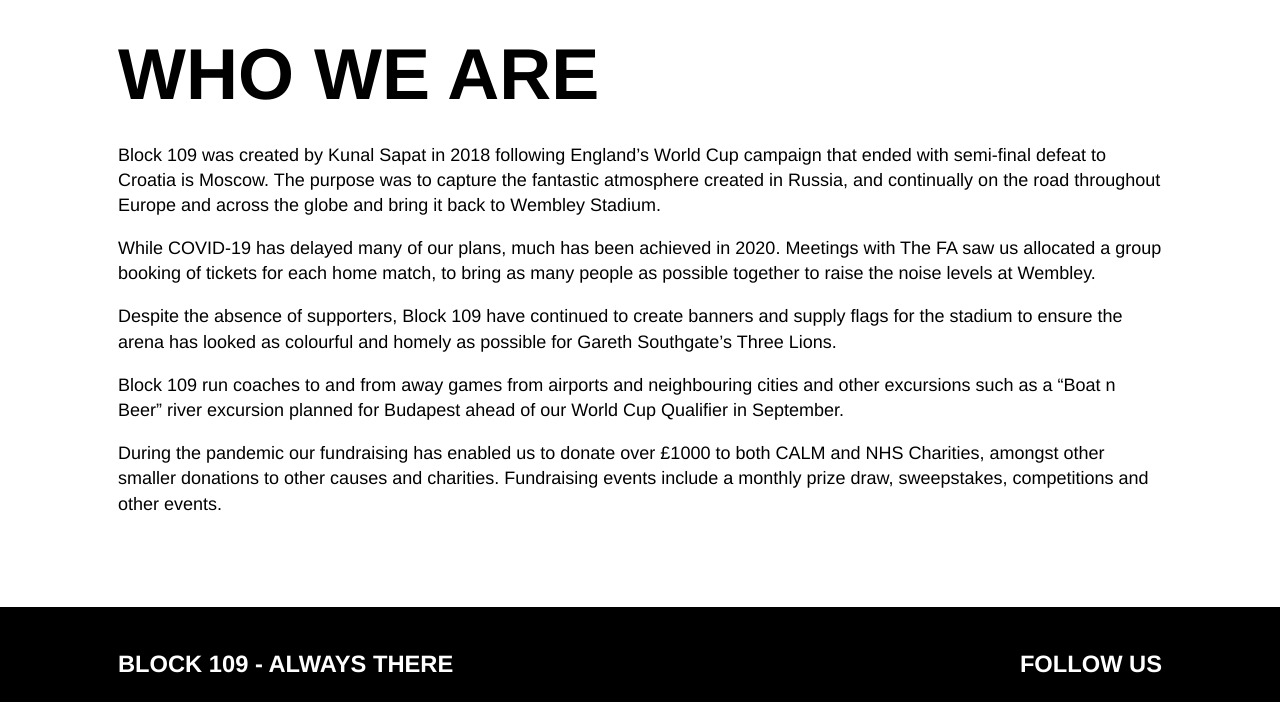
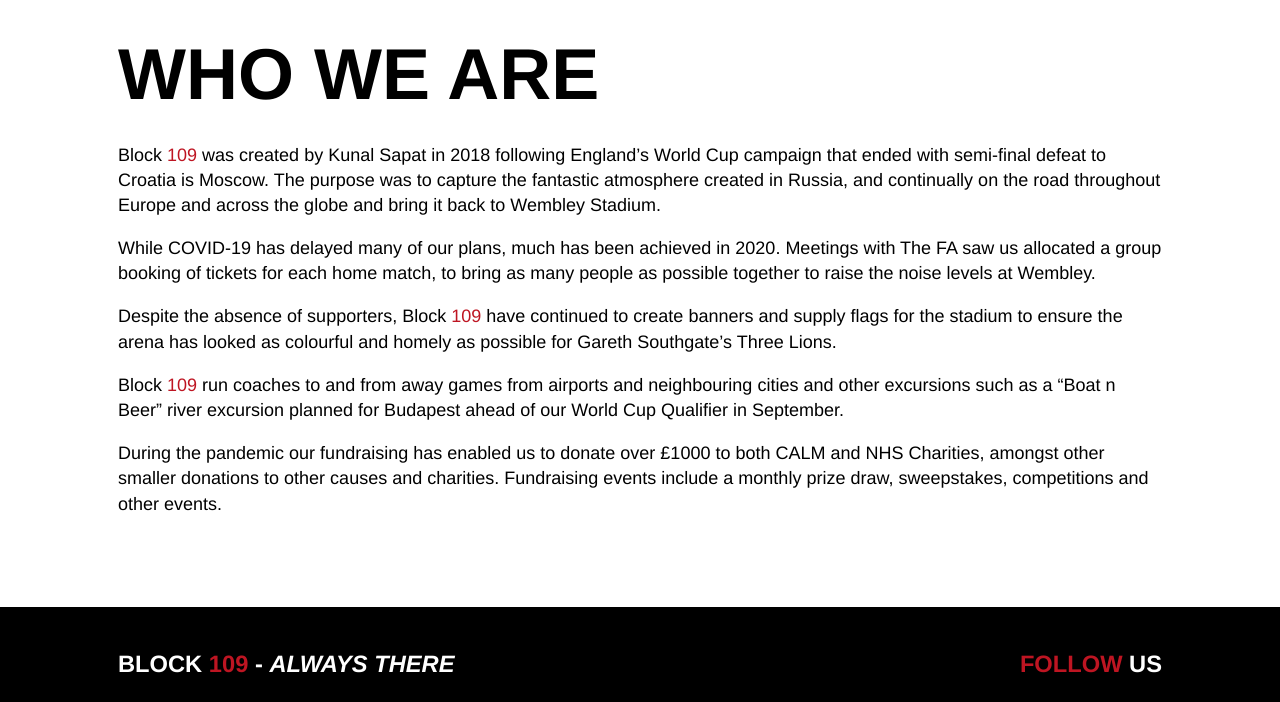
Before and after one commit to sjransom/block109, a plain HTML site: page index.html in a window 1280 px wide. Shown: the part 787-1489 px from the top of the page. Drawn offline with Linux system fonts and the light colour scheme.

Commit message:
design touches for footer and main text

```diff
--- a/index.html
+++ b/index.html
@@ -49,10 +49,10 @@
         </div>
         <main class="main__callout">
           <h2>Who we are</h2>
-          <p>Block 109 was created by Kunal Sapat in 2018 following England’s World Cup campaign that ended with semi-final defeat to Croatia is Moscow. The purpose was to capture the fantastic atmosphere created in Russia, and continually on the road throughout Europe and across the globe and bring it back to Wembley Stadium.</p>
+          <p>Block <span class="block__109">109</span> was created by Kunal Sapat in 2018 following England’s World Cup campaign that ended with semi-final defeat to Croatia is Moscow. The purpose was to capture the fantastic atmosphere created in Russia, and continually on the road throughout Europe and across the globe and bring it back to Wembley Stadium.</p>
           <p>While COVID-19 has delayed many of our plans, much has been achieved in 2020. Meetings with The FA saw us allocated a group booking of tickets for each home match, to bring as many people as possible together to raise the noise levels at Wembley.</p>
-          <p>Despite the absence of supporters, Block 109 have continued to create banners and supply flags for the stadium to ensure the arena has looked as colourful and homely as possible for Gareth Southgate’s Three Lions.</p>
-          <p>Block 109 run coaches to and from away games from airports and neighbouring cities and other excursions such as a “Boat n Beer” river excursion planned for Budapest ahead of our World Cup Qualifier in September. </p>
+          <p>Despite the absence of supporters, Block <span class="block__109">109</span> have continued to create banners and supply flags for the stadium to ensure the arena has looked as colourful and homely as possible for Gareth Southgate’s Three Lions.</p>
+          <p>Block <span class="block__109">109</span> run coaches to and from away games from airports and neighbouring cities and other excursions such as a “Boat n Beer” river excursion planned for Budapest ahead of our World Cup Qualifier in September. </p>
           <p>During the pandemic our fundraising has enabled us to donate over £1000 to both CALM and NHS Charities, amongst other smaller donations to other causes and charities. Fundraising events include a monthly prize draw, sweepstakes, competitions and other events.</p>
         </main>
       </section>
@@ -62,11 +62,11 @@
     <footer class="footer">
       <div class="footer__container">
         <div>
-          <h3>Block 109 - Always there</h3>
+          <h3>Block <span class="block__109">109</span> - <em>Always there</em></h3>
           <p><a href="mailto:info@block109.co.uk">info@block109.co.uk</a></p>
         </div>
         <div>
-          <h3>Follow us</h3>
+          <h3><span class="block__109">Follow</span> us</h3>
           <div class="footer__images">
             <a href="#">
               <img class="footer__image" alt="Instagram" src="assets/social/insta.png">
--- a/styles/styles.css
+++ b/styles/styles.css
@@ -67,6 +67,10 @@
   height: 32px;
 }
 
+.block__109 {
+  color: #be1522;
+}
+
 @media screen and (max-width: 57rem) {
   .main__callout h2 {
     font-size: 2.6rem;
```
